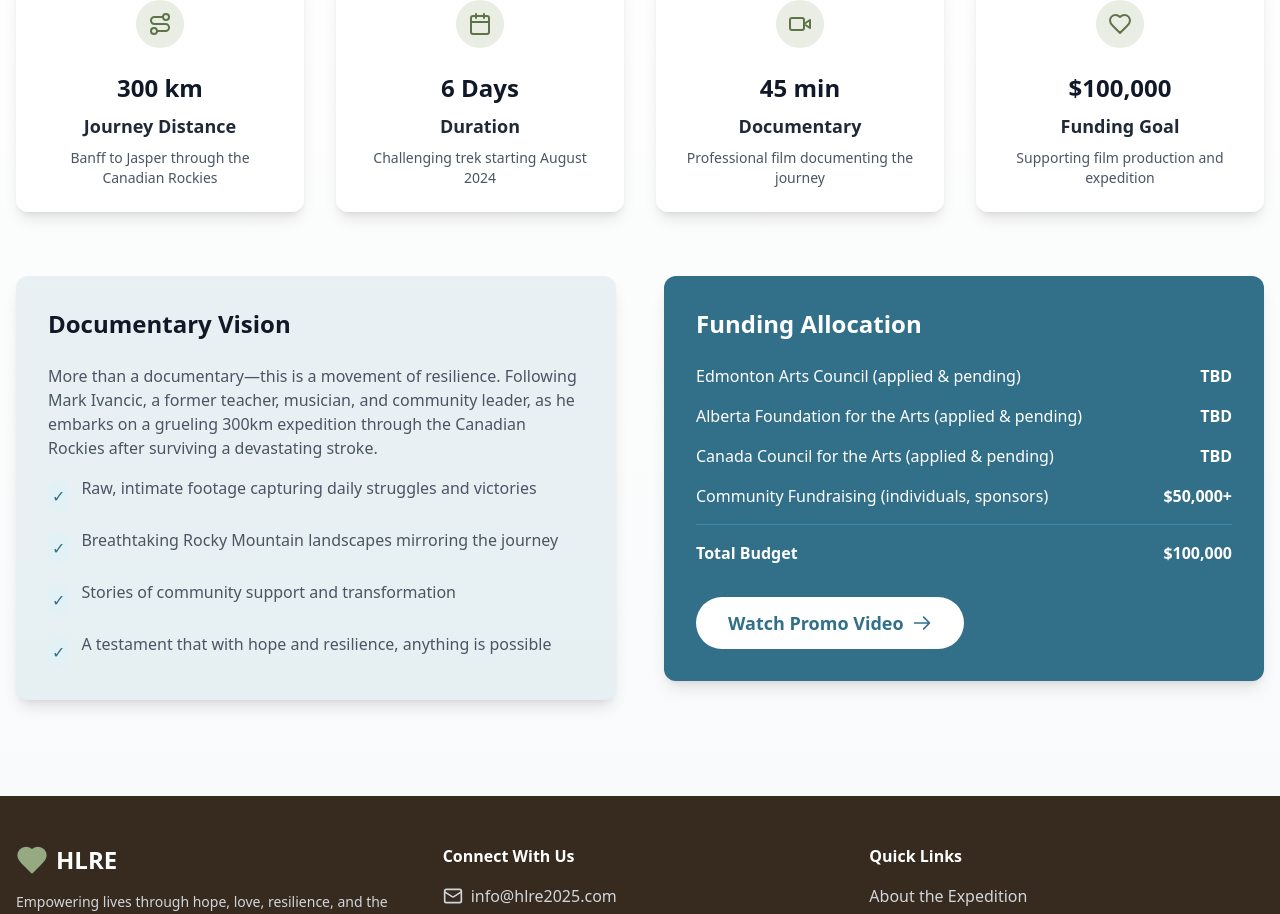
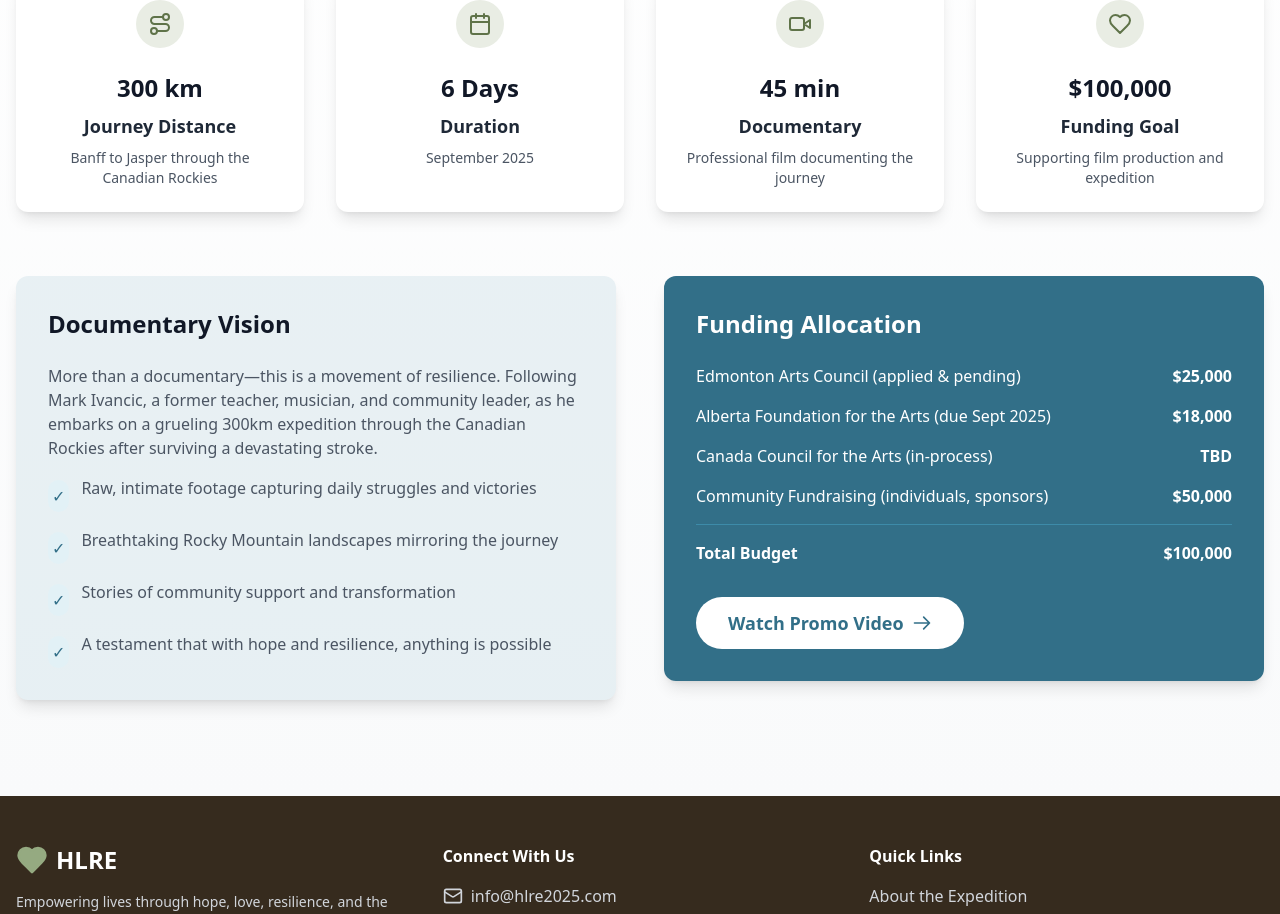
Before and after one commit to HLRE2026/HLRE-update, a React (Vite) app: page / in a window 1280 px wide. Shown: the part 1928-2842 px from the top of the page. Built offline with nearby package versions, Linux system fonts and the light colour scheme.

Commit message:
Update page title, adjust expedition date, and revise funding breakdown amounts

```diff
--- a/index.html
+++ b/index.html
@@ -4,7 +4,7 @@
     <meta charset="UTF-8" />
     <link rel="icon" type="image/png" href="/assets/favicon-32x32.png" />
     <meta name="viewport" content="width=device-width, initial-scale=1.0" />
-    <title>HLRE - Holt Logistics Real Estate</title>
+    <title>Hope, Love and Resilience Expedition</title>
   </head>
   <body>
     <div id="root"></div>
--- a/src/components/Expedition.tsx
+++ b/src/components/Expedition.tsx
@@ -11,7 +11,7 @@ const expeditionDetails = [
     icon: Calendar,
     title: "Duration",
     value: "6 Days",
-    description: "Challenging trek starting August 2024"
+    description: "September 2025"
   },
   {
     icon: Video,
@@ -28,10 +28,10 @@ const expeditionDetails = [
 ];
 
 const fundingBreakdown = [
-  { item: "Edmonton Arts Council (applied & pending)", amount: "TBD" },
-  { item: "Alberta Foundation for the Arts (applied & pending)", amount: "TBD" },
-  { item: "Canada Council for the Arts (applied & pending)", amount: "TBD" },
-  { item: "Community Fundraising (individuals, sponsors)", amount: "$50,000+" }
+  { item: "Edmonton Arts Council (applied & pending)", amount: "$25,000" },
+  { item: "Alberta Foundation for the Arts (due Sept 2025)", amount: "$18,000" },
+  { item: "Canada Council for the Arts (in-process)", amount: "TBD" },
+  { item: "Community Fundraising (individuals, sponsors)", amount: "$50,000" }
 ];
 
 export default function Expedition() {
```
Also changed, not shown: package.json (line endings or trailing spaces), 1 other file (tests, documents, lock files or other folders).
